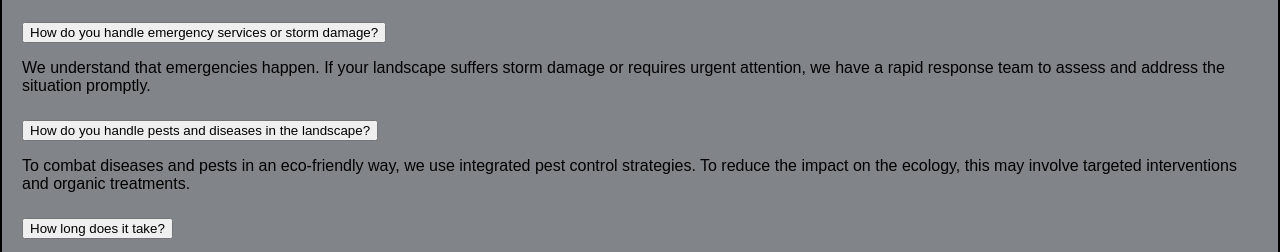
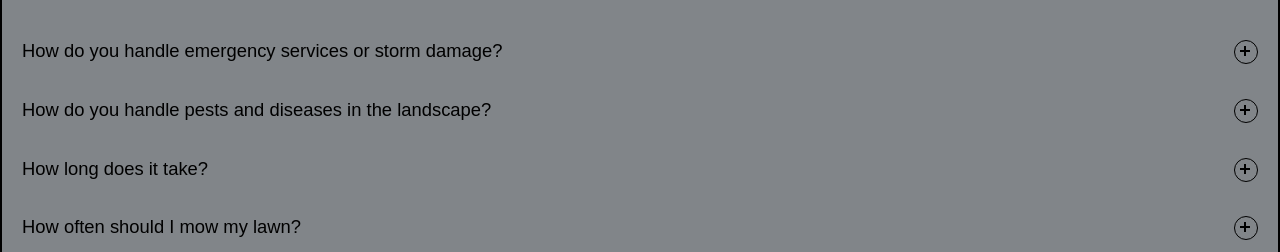
Before and after one commit to AceGodAllDay/AceGodAllDay.github.io, a plain HTML site: page FAQ.html in a window 1280 px wide. Shown: the part 512-764 px from the top of the page. Drawn offline with Linux system fonts and the light colour scheme.

Commit message:
Update styles.css

```diff
--- a/styles.css
+++ b/styles.css
@@ -328,3 +328,96 @@ h6 {
   background-image: url(rockgravel.jpg);
   background-size: cover;
 }
+
+.accordion .accordion-item {
+  border-bottom: 1px solid var(--lightgray);
+}
+
+.accordion button {
+  position: relative;
+  display: block;
+  text-align: left;
+  width: 100%;
+  padding: 1em 0;
+  color: var(--text);
+  font-size: 1.15rem;
+  font-weight: 400;
+  border: none;
+  background: none;
+  outline: none;
+}
+
+.accordion button:hover,
+.accordion button:focus {
+  cursor: pointer;
+  color: var(--blue);
+}
+
+.accordion button:hover::after,
+.accordion button:focus::after {
+  cursor: pointer;
+  color: var(--blue);
+  border: 1px solid var(--blue);
+}
+
+.accordion .accordion-title {
+  padding: 1em 1.5em 1em 0;
+}
+
+.accordion .icon {
+  display: inline-block;
+  position: absolute;
+  top: 18px;
+  right: 0;
+  width: 22px;
+  height: 22px;
+  border: 1px solid;
+  border-radius: 22px;
+}
+
+.accordion .icon::before {
+  display: block;
+  position: absolute;
+  content: '';
+  top: 9px;
+  left: 5px;
+  width: 10px;
+  height: 2px;
+  background: currentColor;
+}
+
+.accordion .icon::after {
+  display: block;
+  position: absolute;
+  content: '';
+  top: 5px;
+  left: 9px;
+  width: 2px;
+  height: 10px;
+  background: currentColor;
+}
+
+.accordion button[aria-expanded='true'] {
+  color: var(--blue);
+}
+
+.accordion button[aria-expanded='true'] .icon::after {
+  width: 0;
+}
+
+.accordion .accordion-content {
+  opacity: 0;
+  max-height: 0;
+  overflow: hidden;
+  transition: opacity 200ms linear, max-height 200ms linear;
+}
+
+.accordion button[aria-expanded='true'] + .accordion-content {
+  opacity: 1;
+  max-height: 9em;
+}
+.accordion-content p {
+  font-size: 1rem;
+  font-weight: 300;
+  margin: 2em 0;
+}
```
